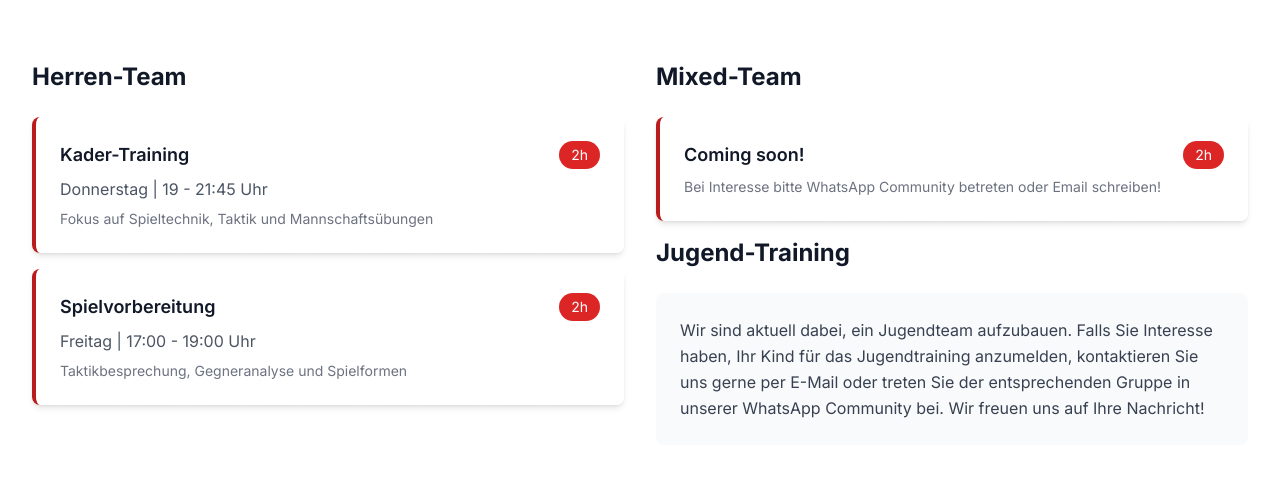
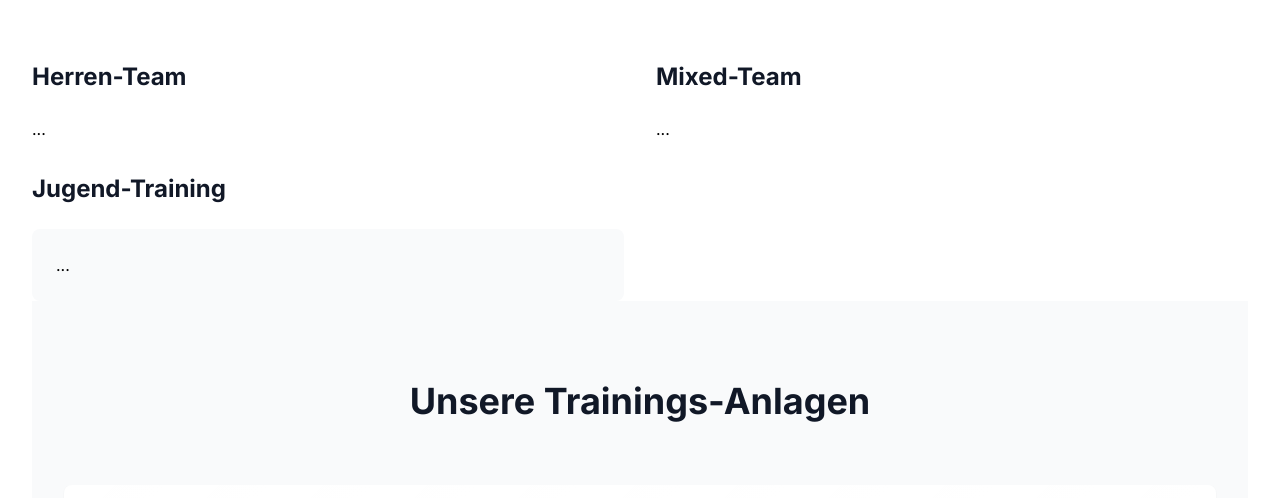
Before and after one commit to redcatssalzburg/redcatssalzburg.github.io, a plain HTML site: page training.html in a window 1280 px wide. Shown: the part 447-945 px from the top of the page. Drawn offline with nearby package versions, Linux system fonts and the light colour scheme.

Commit message:
Update training.html
Homebild logo hinzugefügt und Raphi changes for Training.HTML zwecks jugendtraining anordnung

```diff
--- a/training.html
+++ b/training.html
@@ -57,8 +57,7 @@
         }
     </style>
 
-
-    <!-- ... deine anderen Meta-Tags ... -->
+        <!-- ... deine anderen Meta-Tags ... -->
 
     <!-- Standard Favicon -->
     <link rel="icon" type="image/png" sizes="32x32" href="favicon.png">
@@ -97,66 +96,26 @@
             </div>
 
             <div class="grid grid-cols-1 lg:grid-cols-2 gap-8">
-                <div class="animate-on-scroll">
-                    <h3 class="text-2xl font-bold text-gray-900 mb-6">Herren-Team</h3>
-                    <div class="space-y-4">
-                        <div class="schedule-item p-6 rounded-lg shadow-md">
-                            <div class="flex justify-between items-center mb-2">
-                                <h4 class="text-lg font-semibold text-gray-900">Kader-Training</h4>
-                                <span class="bg-red-600 text-white px-3 py-1 rounded-full text-sm">2h</span>
-                            </div>
-                            <p class="text-gray-600 mb-2">Donnerstag | 19 - 21:45 Uhr</p>
-                            <p class="text-sm text-gray-500">Fokus auf Spieltechnik, Taktik und Mannschaftsübungen</p>
-                        </div>
+    <!-- Herren-Team -->
+    <div class="animate-on-scroll order-1 lg:order-1">
+        <h3 class="text-2xl font-bold text-gray-900 mb-6">Herren-Team</h3>
+        ...
+    </div>
 
-                        <div class="schedule-item p-6 rounded-lg shadow-md">
-                            <div class="flex justify-between items-center mb-2">
-                                <h4 class="text-lg font-semibold text-gray-900">Spielvorbereitung</h4>
-                                <span class="bg-red-600 text-white px-3 py-1 rounded-full text-sm">2h</span>
-                            </div>
-                            <p class="text-gray-600 mb-2">Freitag | 17:00 - 19:00 Uhr</p>
-                            <p class="text-sm text-gray-500">Taktikbesprechung, Gegneranalyse und Spielformen</p>
-                        </div>
-                    </div>
-                </div>
+    <!-- Mixed-Team -->
+    <div class="animate-on-scroll order-3 lg:order-2" style="animation-delay: 0.1s;">
+        <h3 class="text-2xl font-bold text-gray-900 mb-6">Mixed-Team</h3>
+        ...
+    </div>
 
-                <div class="animate-on-scroll" style="animation-delay: 0.1s;">
-                    <h3 class="text-2xl font-bold text-gray-900 mb-6">Mixed-Team</h3>
-                    <div class="space-y-4">
-                        <div class="schedule-item p-6 rounded-lg shadow-md">
-                            <div class="flex justify-between items-center mb-2">
-                                <h4 class="text-lg font-semibold text-gray-900">Coming soon!</h4>
-                                <span class="bg-red-600 text-white px-3 py-1 rounded-full text-sm">2h</span>
-                            </div>
-                            <p class="text-gray-600 mb-2"> </p>
-                            <p class="text-sm text-gray-500">Bei Interesse bitte WhatsApp Community betreten oder Email schreiben! </p>
-                        </div>
-
-                        <!--
-                        <div class="schedule-item p-6 rounded-lg shadow-md">
-                            <div class="flex justify-between items-center mb-2">
-                                <h4 class="text-lg font-semibold text-gray-900">Taktik-Training</h4>
-                                <span class="bg-red-600 text-white px-3 py-1 rounded-full text-sm">2h</span>
-                            </div>
-                            <p class="text-gray-600 mb-2">Freitag | 17:30 - 19:30 Uhr</p>
-                            <p class="text-sm text-gray-500">Spielformen, Gegneranalyse und Strategie</p>
-                        </div>
-                    </div>
-                </div>
-            </div>
-        -->
-
-                <div class="animate-on-scroll" style="animation-delay: 0.2s;">
-                    <h3 class="text-2xl font-bold text-gray-900 mb-6">Jugend-Training</h3>
-                    <div class="bg-gray-50 p-6 rounded-lg">
-                        <p class="text-gray-700 leading-relaxed">
-                            Wir sind aktuell dabei, ein Jugendteam aufzubauen. Falls Sie Interesse haben, Ihr Kind für das Jugendtraining anzumelden, kontaktieren Sie uns gerne per E-Mail oder treten Sie der entsprechenden Gruppe in unserer WhatsApp Community bei. Wir freuen uns auf Ihre Nachricht!
-                        </p>
-                    </div>
-                </div>
-            </div>
+    <!-- Jugend-Training -->
+    <div class="animate-on-scroll order-2 lg:order-3" style="animation-delay: 0.2s;">
+        <h3 class="text-2xl font-bold text-gray-900 mb-6">Jugend-Training</h3>
+        <div class="bg-gray-50 p-6 rounded-lg">
+            ...
         </div>
-    </section>
+    </div>
+</div>
 
     <!-- Training Facilities -->
     <section class="py-20 bg-gray-50">
```
